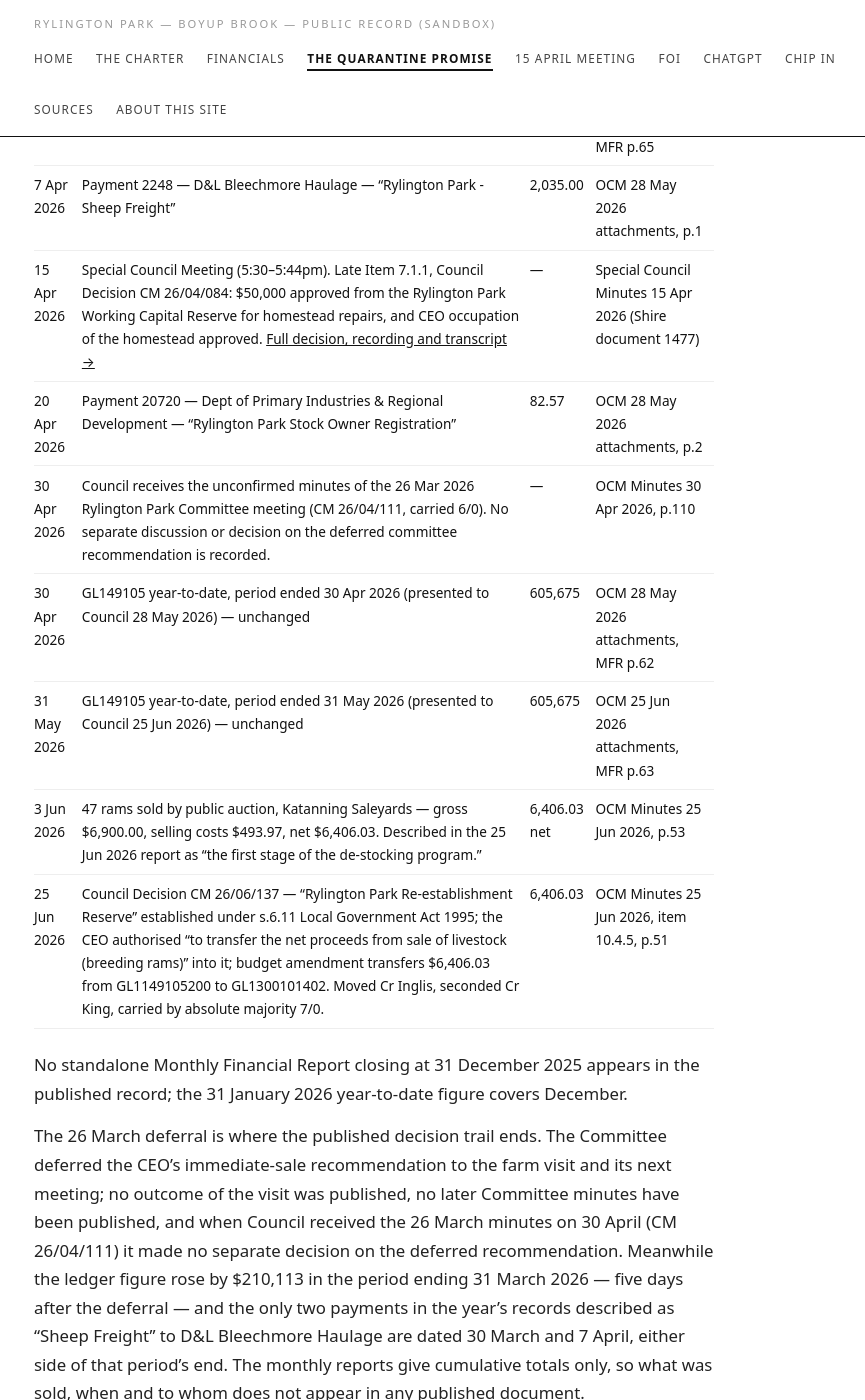
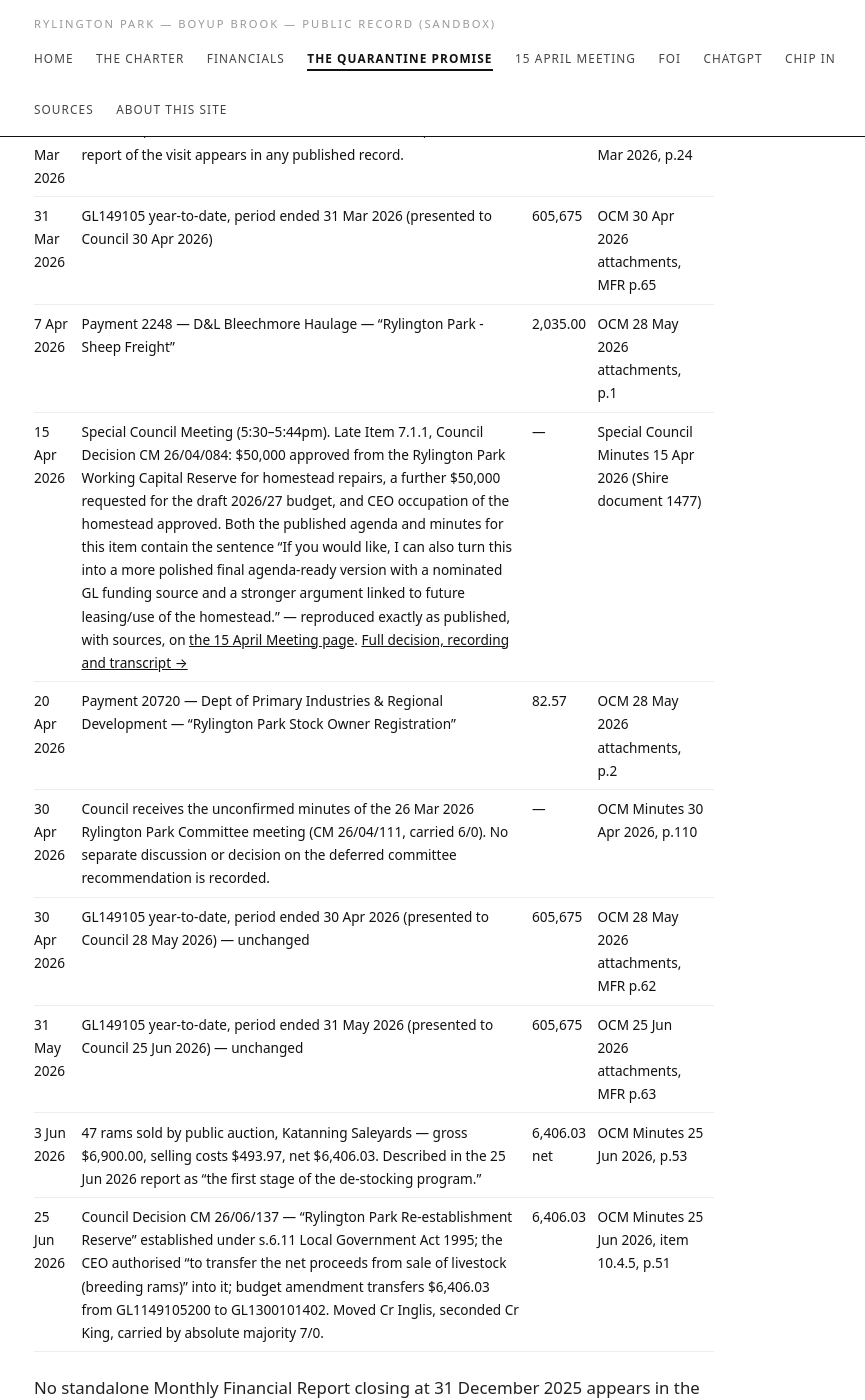
Before and after one commit to filiataxonomi/sandbox, a Jekyll site: the page built from quarantine-promise.md, in a window 1280 px wide and 1400 px high, scrolled down 4271 px. Shown: the whole window, without its empty margins (198-1063 px from the left). Built offline with Jekyll 4.4.1, drawn with Linux system fonts in a browser that asks for light colours; some of the changed text lies outside the part shown.

Commit message:
Add files via upload

```diff
--- a/quarantine-promise.md
+++ b/quarantine-promise.md
@@ -59,17 +59,17 @@ GL149105 is the code the Shire's Monthly Financial Report uses for "Rylington St
 | 15 Dec 2025 | Payment 1762 — Elders Rural Services Australia Pty Ltd — "Rylington Park - Merino Rams" (a purchase of rams) | 7,370.00 | OCM 29 Jan 2026 attachments, p.5 |
 | 19 Dec 2025 | Payment 1826 — T&T Rural Contracting Trust — "Rylington Park - Sheep Freight" | 1,084.60 | OCM 29 Jan 2026 attachments, p.6 |
 | 31 Jan 2026 | GL149105 year-to-date, period ended 31 Jan 2026 (presented to Council 26 Feb 2026) | 297,396 | OCM 26 Feb 2026 attachments, MFR p.62 |
-| 5 Feb 2026 | Rylington Park Committee meeting. Item 11.1.1 "Confidential Potential future operational models for Rylington Park" considered behind closed doors (RP 26/02/009, citing s.5.23(2)). The Committee resolved (RP 26/02/014) to recommend that Council proceed with a revised leasing-based operational model — wording published three weeks later in the 26 Feb 2026 council papers. | — | RPC Minutes 5 Feb 2026; OCM Minutes 26 Feb 2026, p.81 |
+| 5 Feb 2026 | Rylington Park Committee meeting. Item 11.1.1 "Confidential Potential future operational models for Rylington Park" considered behind closed doors (RP 26/02/009, citing s.5.23(2)). The Rylington Park Committee resolved (RP 26/02/014) to recommend that Council proceed with a revised leasing-based operational model — wording published three weeks later in the 26 Feb 2026 council papers. | — | RPC Minutes 5 Feb 2026; OCM Minutes 26 Feb 2026, p.81 |
 | 26 Feb 2026 | Council Decision CM 26/02/030 — leasing-based operational model; all livestock to be sold before 30 Jan 2027; proceeds of machinery, produce and livestock sales to be quarantined in a reserve account (point 10). Moved Cr Inglis, seconded Cr Wright, carried by absolute majority 5/0. | — | OCM Minutes 26 Feb 2026, pp.79–81 |
 | 26 Feb 2026 | Same meeting: Council Decision CM 26/02/024 approves a $35,000 transfer from the Rylington Park Working Capital Reserve for tractor repairs. | — | OCM Minutes 26 Feb 2026, p.50 |
 | 28 Feb 2026 | GL149105 year-to-date, period ended 28 Feb 2026 (presented to Council 26 Mar 2026) | 395,562 | OCM 26 Mar 2026 attachments, MFR p.65 |
 | 25 Mar 2026 | Media release, "Council Endorses Revised Operational Model for Rylington Park," Cr Helen O'Connell, Shire President — restates the quarantine resolution. | — | Shire media release, 25 Mar 2026 |
 | 26 Mar 2026 | Rylington Park Committee meeting, item 6.1.4. The report (Author and Title: "Leonard Long, Chief Executive Officer"; Declaration of Interest: Nil) recommended immediate sale of all livestock and transfer of proceeds to the "Rylington Park Reinstatement Farm Reserve". The minutes show that recommendation moved (Mr McElroy, seconded Cr Inglis) with no vote recorded and its decision number left unfinished ("RP 26/03/…"); the same mover and seconder then put Committee Decision RP 26/03/024: "Defer until the next Rylington Park Committee meeting and the Farm visit scheduled for 31 March 2026." Carried 7/0. | — | RPC Minutes 26 Mar 2026, pp.23–24 |
 | 30 Mar 2026 | Payment 2194 — D&L Bleechmore Haulage — "Rylington Park - Sheep Freight" | 2,365.00 | OCM 30 Apr 2026 attachments, p.5 |
-| 31 Mar 2026 | Farm visit (as scheduled in RP 26/03/024) | — | RPC Minutes 26 Mar 2026, p.24 |
+| 31 Mar 2026 | Farm visit, as scheduled in RP 26/03/024. No outcome, notes or report of the visit appears in any published record. | — | RPC Minutes 26 Mar 2026, p.24 |
 | 31 Mar 2026 | GL149105 year-to-date, period ended 31 Mar 2026 (presented to Council 30 Apr 2026) | 605,675 | OCM 30 Apr 2026 attachments, MFR p.65 |
 | 7 Apr 2026 | Payment 2248 — D&L Bleechmore Haulage — "Rylington Park - Sheep Freight" | 2,035.00 | OCM 28 May 2026 attachments, p.1 |
-| 15 Apr 2026 | Special Council Meeting (5:30–5:44pm). Late Item 7.1.1, Council Decision CM 26/04/084: $50,000 approved from the Rylington Park Working Capital Reserve for homestead repairs, and CEO occupation of the homestead approved. [Full decision, recording and transcript →](foi-meeting.html) | — | Special Council Minutes 15 Apr 2026 (Shire document 1477) |
+| 15 Apr 2026 | Special Council Meeting (5:30–5:44pm). Late Item 7.1.1, Council Decision CM 26/04/084: $50,000 approved from the Rylington Park Working Capital Reserve for homestead repairs, a further $50,000 requested for the draft 2026/27 budget, and CEO occupation of the homestead approved. Both the published agenda and minutes for this item contain the sentence "If you would like, I can also turn this into a more polished final agenda-ready version with a nominated GL funding source and a stronger argument linked to future leasing/use of the homestead." — reproduced exactly as published, with sources, on [the 15 April Meeting page](foi-meeting.html). [Full decision, recording and transcript →](foi-meeting.html) | — | Special Council Minutes 15 Apr 2026 (Shire document 1477) |
 | 20 Apr 2026 | Payment 20720 — Dept of Primary Industries & Regional Development — "Rylington Park Stock Owner Registration" | 82.57 | OCM 28 May 2026 attachments, p.2 |
 | 30 Apr 2026 | Council receives the unconfirmed minutes of the 26 Mar 2026 Rylington Park Committee meeting (CM 26/04/111, carried 6/0). No separate discussion or decision on the deferred committee recommendation is recorded. | — | OCM Minutes 30 Apr 2026, p.110 |
 | 30 Apr 2026 | GL149105 year-to-date, period ended 30 Apr 2026 (presented to Council 28 May 2026) — unchanged | 605,675 | OCM 28 May 2026 attachments, MFR p.62 |
```
Also changed, not shown: other parts of quarantine-promise.md (+2 -2 lines).
